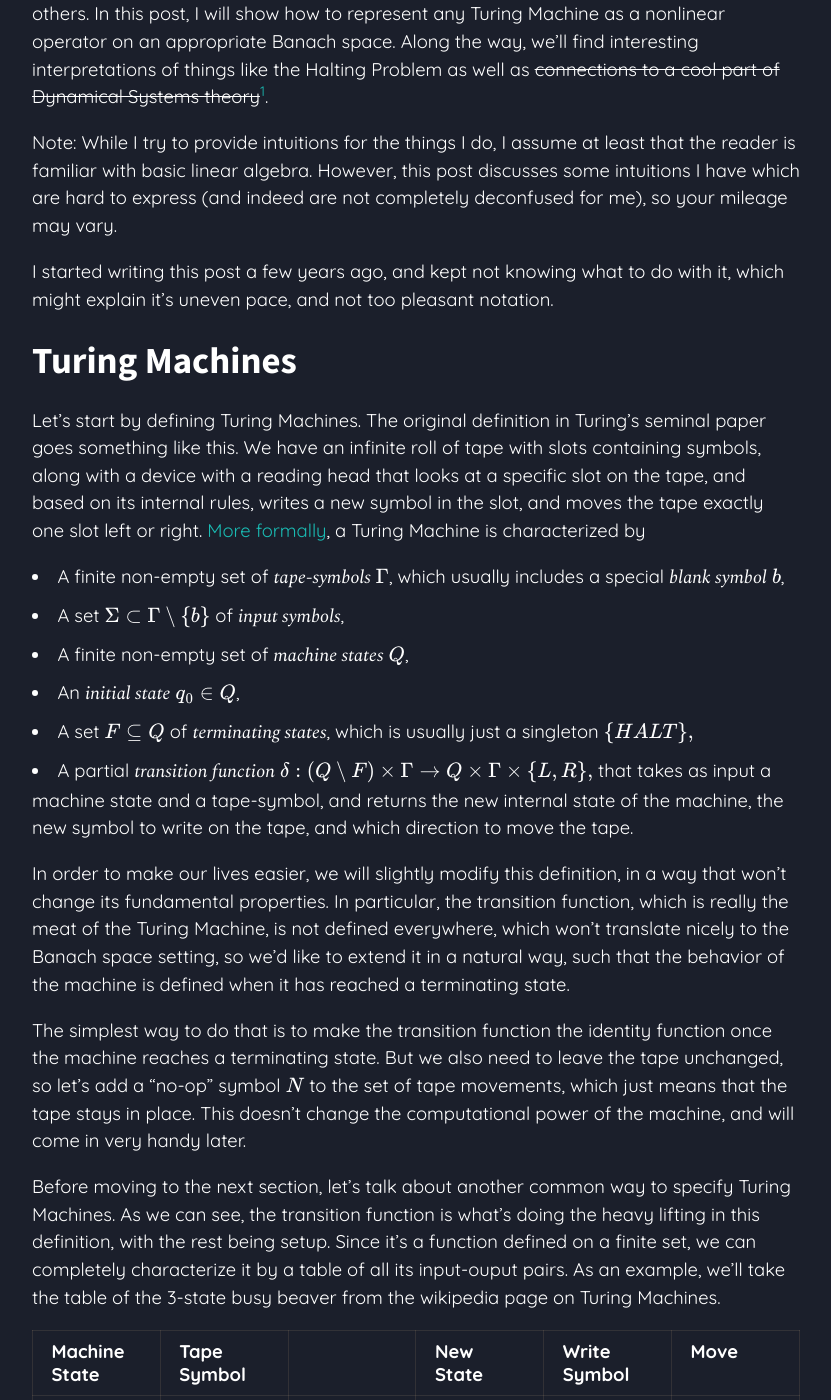
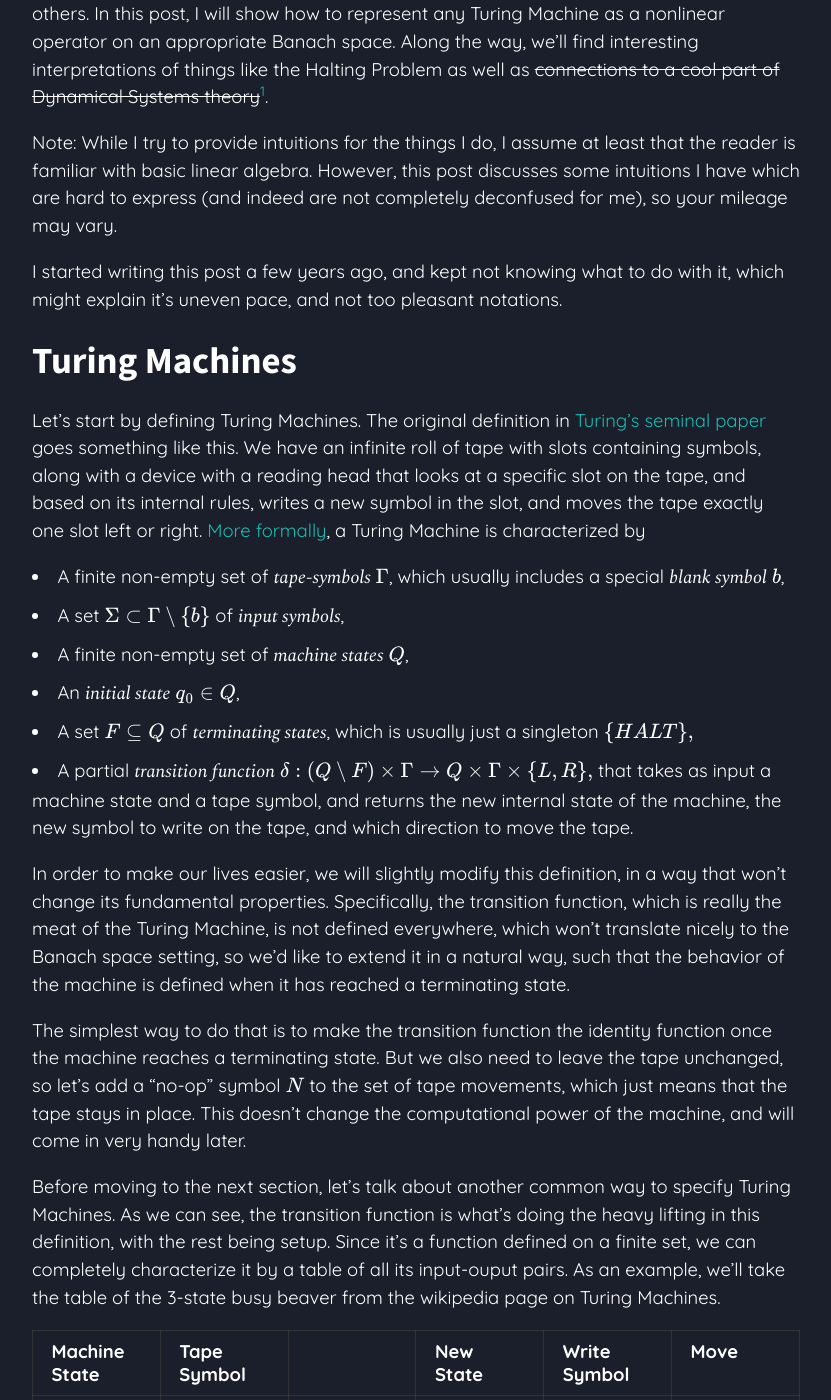
Before and after one commit to irregular-rhomboid/irregular-rhomboid.github.io, a Jekyll site: the page built from _posts/2026-01-01-linear-algebra-is-turing-complete.md, in a window 1280 px wide and 1400 px high, scrolled down 421 px. Shown: the whole window, without its empty margins (224-1055 px from the left). Built offline with Jekyll 4.4.1, drawn with Linux system fonts in a browser that asks for light colours; nearby versions of some CDN libraries; some web fonts are replaced; some of the changed text lies outside the part shown.

Commit message:
Fix typos and add links

```diff
--- a/_posts/2026-01-01-linear-algebra-is-turing-complete.md
+++ b/_posts/2026-01-01-linear-algebra-is-turing-complete.md
@@ -11,20 +11,20 @@
 
 Note: While I try to provide intuitions for the things I do, I assume at least that the reader is familiar with basic linear algebra. However, this post discusses some intuitions I have which are hard to express (and indeed are not completely deconfused for me), so your mileage may vary.
 
-I started writing this post a few years ago, and kept not knowing what to do with it, which might explain it's uneven pace, and not too pleasant notation.
+I started writing this post a few years ago, and kept not knowing what to do with it, which might explain it's uneven pace, and not too pleasant notations.
 
 ## Turing Machines
 
-Let's start by defining Turing Machines. The original definition in Turing's seminal paper goes something like this. We have an infinite roll of tape with slots containing symbols, along with a device with a reading head that looks at a specific slot on the tape, and based on its internal rules, writes a new symbol in the slot, and moves the tape exactly one slot left or right. [More formally](https://en.wikipedia.org/wiki/Turing_machine#Formal_definition), a Turing Machine is characterized by
+Let's start by defining Turing Machines. The original definition in [Turing's seminal paper](https://www.cs.virginia.edu/~robins/Turing_Paper_1936.pdf) goes something like this. We have an infinite roll of tape with slots containing symbols, along with a device with a reading head that looks at a specific slot on the tape, and based on its internal rules, writes a new symbol in the slot, and moves the tape exactly one slot left or right. [More formally](https://en.wikipedia.org/wiki/Turing_machine#Formal_definition), a Turing Machine is characterized by
 
 * A finite non-empty set of *tape-symbols* $\Gamma$, which usually includes a special *blank symbol* $b$,
 * A set $$\Sigma \subset \Gamma \setminus \lbrace b\rbrace $$ of *input symbols*,
 * A finite non-empty set of *machine states* $Q$,
 * An *initial state* $q_0 \in Q$,
 * A set $F \subseteq Q$ of *terminating states*, which is usually just a singleton $$\lbrace HALT \rbrace,$$
-* A partial *transition function* $\delta: (Q\setminus F)\times \Gamma \rightarrow Q \times \Gamma \times \lbrace L,R\rbrace,$ that takes as input a machine state and a tape-symbol, and returns the new internal state of the machine, the new symbol to write on the tape, and which direction to move the tape.
+* A partial *transition function* $\delta: (Q\setminus F)\times \Gamma \rightarrow Q \times \Gamma \times \lbrace L,R\rbrace,$ that takes as input a machine state and a tape symbol, and returns the new internal state of the machine, the new symbol to write on the tape, and which direction to move the tape.
 
-In order to make our lives easier, we will slightly modify this definition, in a way that won't change its fundamental properties. In particular, the transition function, which is really the meat of the Turing Machine, is not defined everywhere, which won't translate nicely to the Banach space setting, so we'd like to extend it in a natural way, such that the behavior of the machine is defined when it has reached a terminating state.
+In order to make our lives easier, we will slightly modify this definition, in a way that won't change its fundamental properties. Specifically, the transition function, which is really the meat of the Turing Machine, is not defined everywhere, which won't translate nicely to the Banach space setting, so we'd like to extend it in a natural way, such that the behavior of the machine is defined when it has reached a terminating state.
 
 The simplest way to do that is to make the transition function the identity function once the machine reaches a terminating state. But we also need to leave the tape unchanged, so let's add a "no-op" symbol $N$ to the set of tape movements, which just means that the tape stays in place. This doesn't change the computational power of the machine, and will come in very handy later.
 
@@ -45,7 +45,8 @@
 
 
 ## Into Banach Spaces
-In order to translate our Turing Machine into the language of Functional Analysis, we'll first have to translate its parts. Luckily, this is fairly straightforward. We can just map the sets $\Gamma$ and $Q$ to vector spaces! Now, since we want to express the action of the Turing Machine as a linear operator, and the Turing machine fundamentally manipulates symbols, we need to map these symbols to their equivalents for linear operators.
+
+In order to translate our Turing Machine into the language of functional analysis, we'll first have to translate its parts. Luckily, this is fairly straightforward. We can just map the sets $\Gamma$ and $Q$ to vector spaces! Now, since we want to express the action of the Turing Machine as a linear operator, and the Turing machine fundamentally manipulates symbols, we need to map these symbols to their equivalents for linear operators.
 
 What do linear operators fundamentally operate on? Well, you may recall that if you take a linear operator, and equip its input and output spaces with bases, you can completely characterize the operator by taking each input basis element, applying the operator to it and look at how the result is expressed in the output basis (In other words, we're looking at the *matrix representation* of the operator, with respect to the input and output bases). This lets us translate the mapping of symbol to symbol as a mapping of basis element to basis element. Just what we need!
 
@@ -58,7 +59,7 @@
 where $t_0$ is the slot under the reading head.
 
 Now we're entering into [*Banach space*](https://en.wikipedia.org/wiki/Banach_space) territory proper, so let's name the space where those objects live. Due to the way we're representing the tape-symbols, the simplest such space is $T = \ell^\infty (\mathbb{Z},\mathbb{R}^{\vert\Gamma\vert})$, that is the *space of bounded two-sided infinite sequences in* $\mathbb{R}^{\vert\Gamma\vert}$. We also define $M = \mathbb{R}^{\vert Q\vert}$ as a shorthand.
-Let's wrap this part up by defining the space where the complete state of our Turing machine resides. The machine at a given point in time is completely characterized by its machine state and tape-state, so the straightforward way to translate this into the language of functional analysis is to take the [*direct sum*](https://en.wikipedia.org/wiki/Direct_sum) of our representations of the machine states and tape-states. In other words, our state space is
+Let's wrap this part up by defining the space where the complete state of our Turing machine resides. The machine at a given point in time is completely characterized by its machine state and tape state, so the straightforward way to translate this into the language of functional analysis is to take the [*direct sum*](https://en.wikipedia.org/wiki/Direct_sum) of our representations of the machine states and tape-states. In other words, our state space is
 
 $$ X = M \oplus T, $$
 
@@ -171,4 +172,4 @@
 
 ## Terminating state(ment)
 
-I think this post has drawn on for long enough, so lets conclude. The main takeaway is that some relatively simple linear algebra (and some not so simple functional analysis) lets us cast Turing machines in a mathematically convenient language, and that by squinting a bit, the attention mechanism is more or less a generalization of Turing machines with finite tape. This isn't really a serious argument, though since a lot more engineering is needed to make transformers work, and we wouldn't expect Transformers to learn the kind of sparse circuits we derived for Turing Machines. It might be that the "learn a map $X \rightarrow L(X)$" thing has legs for deriving novel architectures, but that is outside the scope of this post.
+I think this post has drawn on for long enough, so lets conclude. The main takeaway is that some relatively simple linear algebra (and some not so simple functional analysis) lets us cast Turing machines in a mathematically convenient language, and that by squinting a bit, the attention mechanism is more or less a generalization of Turing machines with finite tape. This isn't really a serious argument, though, since a lot more engineering is needed to make transformers work, and we wouldn't expect Transformers to learn the kind of sparse circuits we derived for Turing Machines. It might be that the "learn a map $X \rightarrow L(X)$" thing has legs for deriving novel architectures, but that is outside the scope of this post.
```
Also changed, not shown: other parts of _posts/2026-01-01-linear-algebra-is-turing-complete.md (+7 -7 lines).
